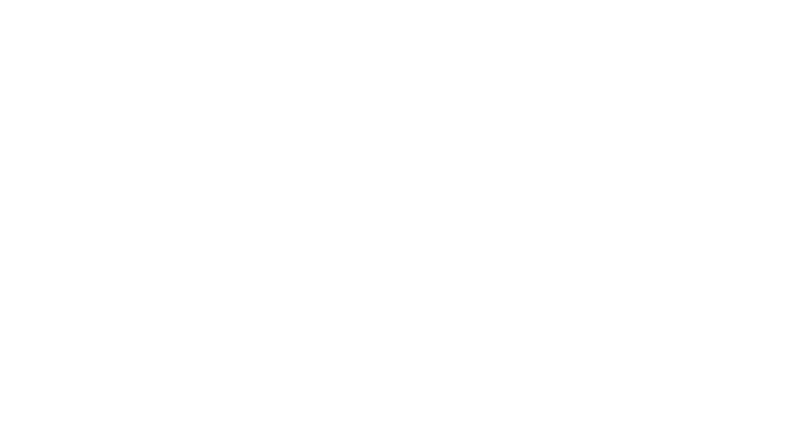
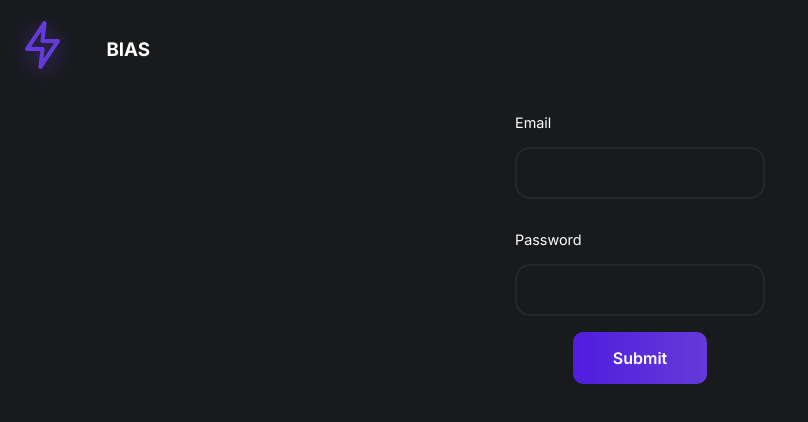
Before and after one commit to SimranSardar/taag-client, a React (Create React App) app: page /login in a window 1280 px wide. Before the commit this address had no page. Shown: the top 422 px of the page, without its empty margins (0-808 px from the left). Built offline with nearby package versions, Linux system fonts and the light colour scheme.

Commit message:
inputField created, login page created

```diff
--- a/package.json
+++ b/package.json
@@ -6,10 +6,11 @@
     "@emotion/react": "^11.9.3",
     "@emotion/styled": "^11.9.3",
     "@mui/icons-material": "^5.8.4",
-    "@mui/material": "^5.8.7",
+    "@mui/material": "^5.9.0",
     "@testing-library/jest-dom": "^5.16.4",
     "@testing-library/react": "^13.3.0",
     "@testing-library/user-event": "^13.5.0",
+    "axios": "^0.27.2",
     "react": "^18.2.0",
     "react-dom": "^18.2.0",
     "react-jwt": "^1.1.6",
--- a/src/App.jsx
+++ b/src/App.jsx
@@ -1,6 +1,7 @@
 import { BrowserRouter as Router, Route, Routes } from "react-router-dom";
 import styles from "./App.module.scss";
 import Home from "./pages/Home/Home";
+import Login from "./pages/Login/Login";
 
 const App = () => {
   return (
@@ -14,6 +15,7 @@
             </div>
           }
         />
+        <Route path="/login" element={<Login />} />
       </Routes>
     </Router>
   );
--- a/src/components/InputField/InputField.jsx
+++ b/src/components/InputField/InputField.jsx
@@ -1,7 +1,17 @@
-import React from "react";
+import styles from "./InputField.module.scss";
 
-const InputField = () => {
-  return <div>InputField</div>;
+const InputField = ({ type, label, placeholder, value, onChange }) => {
+  return (
+    <div className={styles.inputField}>
+      <label htmlFor="">{label}</label>
+      <input
+        type={type}
+        value={value}
+        placeholder={placeholder}
+        onChange={onChange}
+      />
+    </div>
+  );
 };
 
 export default InputField;
--- /dev/null
+++ b/src/components/InputField/InputField.module.scss
@@ -0,0 +1,23 @@
+@import "../../utils/commons.scss";
+
+.inputField {
+  @extend .flexCol;
+  align-items: flex-start;
+  min-width: 250px;
+  max-width: 300px;
+  input {
+    margin-top: 1rem;
+    padding: 1rem;
+    border: 2px solid rgba(255, 255, 255, 0.06);
+    border-radius: 15px;
+    outline: none;
+    background: transparent;
+    width: 100%;
+    color: white;
+  }
+  label {
+    font-size: 0.9rem;
+    text-transform: capitalize;
+    color: white;
+  }
+}
--- /dev/null
+++ b/src/components/Logo/Logo.jsx
@@ -0,0 +1,13 @@
+import logo from "../../assets/icons/logo.svg";
+import styles from "./Logo.module.scss";
+
+const Logo = ({ withText = false }) => {
+  return (
+    <div className={styles.logo}>
+      <img src={logo} alt="logo" />
+      {withText && <h3 style={{ marginLeft: "0", color: "white" }}>BIAS</h3>}
+    </div>
+  );
+};
+
+export default Logo;
--- /dev/null
+++ b/src/components/Logo/Logo.module.scss
@@ -0,0 +1,6 @@
+@import "../../utils/commons.scss";
+
+.logo {
+  @extend .flexRow;
+  width: 150px;
+}
--- /dev/null
+++ b/src/components/index.js
@@ -0,0 +1,4 @@
+export { default as InputField } from "./InputField/InputField";
+export { default as Button } from "./Button/Button";
+export { default as Modal } from "./Modal/Modal";
+export { default as Navbar } from "./Navbar/Navbar";
--- /dev/null
+++ b/src/pages/Login/Login.jsx
@@ -0,0 +1,85 @@
+import { useState, useContext } from "react";
+import { Button, InputField } from "../../components";
+import styles from "./Login.module.scss";
+import { decodeToken } from "react-jwt";
+import axios from "axios";
+import { AuthContext } from "../../utils/auth/AuthContext";
+import { useNavigate } from "react-router";
+import logo from "../../assets/icons/logo.svg";
+import { LinearProgress } from "@mui/material";
+import Logo from "../../components/Logo/Logo";
+
+const Login = () => {
+  const navigate = useNavigate();
+
+  const [email, setEmail] = useState("");
+  const [password, setPassword] = useState("");
+  const [loading, setLoading] = useState(false);
+  const [error, setError] = useState("");
+
+  const { setCurrentUser } = useContext(AuthContext);
+
+  async function handleSubmit(e) {
+    e.preventDefault();
+    setLoading(true);
+
+    try {
+      const response = await axios.post(
+        `${process.env.REACT_APP_USERS_API}/auth/login/`,
+        {
+          email,
+          password,
+        }
+      );
+
+      console.log({ decoded: decodeToken(response.data.token), response });
+
+      if (response.status === 200) {
+        let decoded = decodeToken(response.data.token);
+        setCurrentUser({
+          id: decoded.id,
+          email: decoded.email,
+        });
+        localStorage.setItem("token", response.data.token);
+        setLoading(false);
+        navigate("/");
+      } else {
+      }
+    } catch (error) {
+      // console.log("True error", error.response);
+      setError(error.response.data.message);
+      setLoading(false);
+    }
+  }
+
+  return (
+    <div className={styles.container}>
+      <Logo withText />
+      <form onSubmit={handleSubmit}>
+        <InputField
+          id="email"
+          label="Email"
+          value={email}
+          onChange={(e) => setEmail(e.target.value)}
+          type="email"
+          disabled={loading}
+        />
+        <InputField
+          id="password"
+          label="Password"
+          value={password}
+          onChange={(e) => setPassword(e.target.value)}
+          type="password"
+          disabled={loading}
+        />
+        <Button title="Submit" type="submit" disabled={loading}>
+          Submit
+        </Button>
+        {!loading && error && <span className={styles.error}>{error}</span>}
+        {!error && loading && <LinearProgress className={styles.loading} />}
+      </form>
+    </div>
+  );
+};
+
+export default Login;
--- /dev/null
+++ b/src/pages/Login/Login.module.scss
@@ -0,0 +1,14 @@
+@import "../../utils/commons.scss";
+
+.container {
+  background: var(--clr-bg-dark);
+  height: 100vh;
+  width: 100%;
+
+  form {
+    @extend .flexCol;
+    > div {
+      margin: 1rem 0;
+    }
+  }
+}
```
Also changed, not shown: src/assets/icons/logo.svg (added), 1 other file (tests, documents, lock files or other folders).
